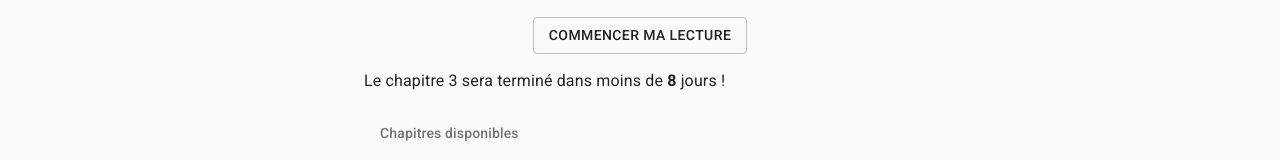
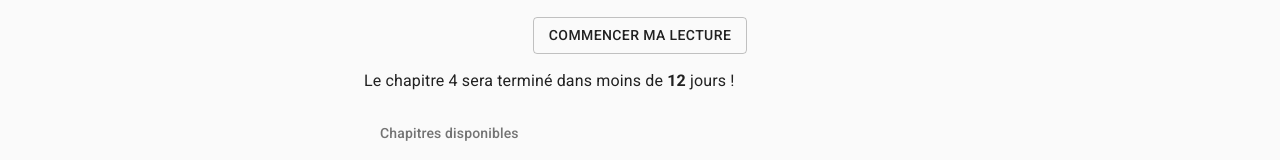
Before and after one commit to marcoboucas/book, a React (Create React App) app: page /#/ in a window 1280 px wide. Shown: the part 582-742 px from the top of the page. Built offline with nearby package versions, Linux system fonts and the light colour scheme.

Commit message:
Update deadline chapter 4

```diff
--- a/public/data/book.json
+++ b/public/data/book.json
@@ -1,7 +1,7 @@
 {
   "title": "Odieux Paris",
   "additionalData": {
-    "nextChapterDate": "2022-05-09",
+    "nextChapterDate": "2022-05-13",
     "nbrPublicChapters": 3
   },
   "chapters": [
--- a/src/pages/Accueil.js
+++ b/src/pages/Accueil.js
@@ -93,7 +93,7 @@ function Accueil() {
         </Button>
       </div>
       <p className={classes.text}>
-        Le chapitre 3 sera terminé dans moins de
+        Le chapitre 4 sera terminé dans moins de
         {' '}
         <span style={{ fontWeight: 'bold' }}>{dayInterval}</span>
         {' '}
```
